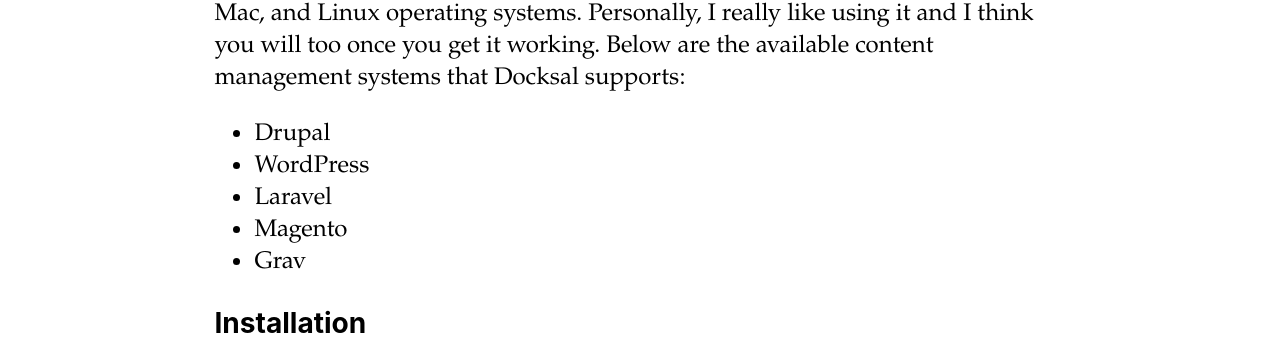
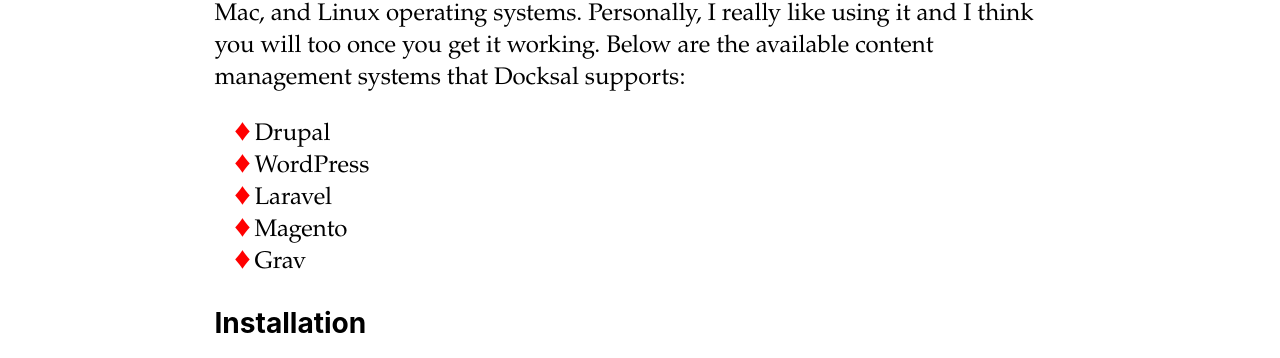
Before and after one commit to bmcveigh/bmcveigh.github.io, a Jekyll site: the page built from _posts/2019-11-08-how-to-use-docksal.markdown, in a window 1280 px wide. Shown: the part 312-670 px from the top of the page. Built offline with Jekyll 4.4.1, drawn with Linux system fonts in a browser that asks for light colours.

Commit message:
Styling for ul > li elements

```diff
--- a/_sass/base/_base.scss
+++ b/_sass/base/_base.scss
@@ -17,6 +17,22 @@ h1, h2, h3, h4, h5, h6 {
 
     a {
         color: inherit;
+    }
+}
+
+/**
+ * Unordered lists
+ */
+ul {
+    list-style: none;
+
+    > li:before {
+        content: "\2666";
+        color: $color-red;
+        font-weight: bold; /* If you want it to be bold */
+        display: inline-block; /* Needed to add space between the bullet and the text */
+        width: 1em; /* Also needed for space (tweak if needed) */
+        margin-left: -1em; /* Also needed for space (tweak if needed) */
     }
 }
 
--- a/_sass/variables/_variables.scss
+++ b/_sass/variables/_variables.scss
@@ -20,6 +20,7 @@ $table-text-align: left !default;
 
 // Generic colors.
 $color-white: #fff;
+$color-red: red;
 $color-orange: #ff8a00;
 
 // Syntax highlight colors.
```
